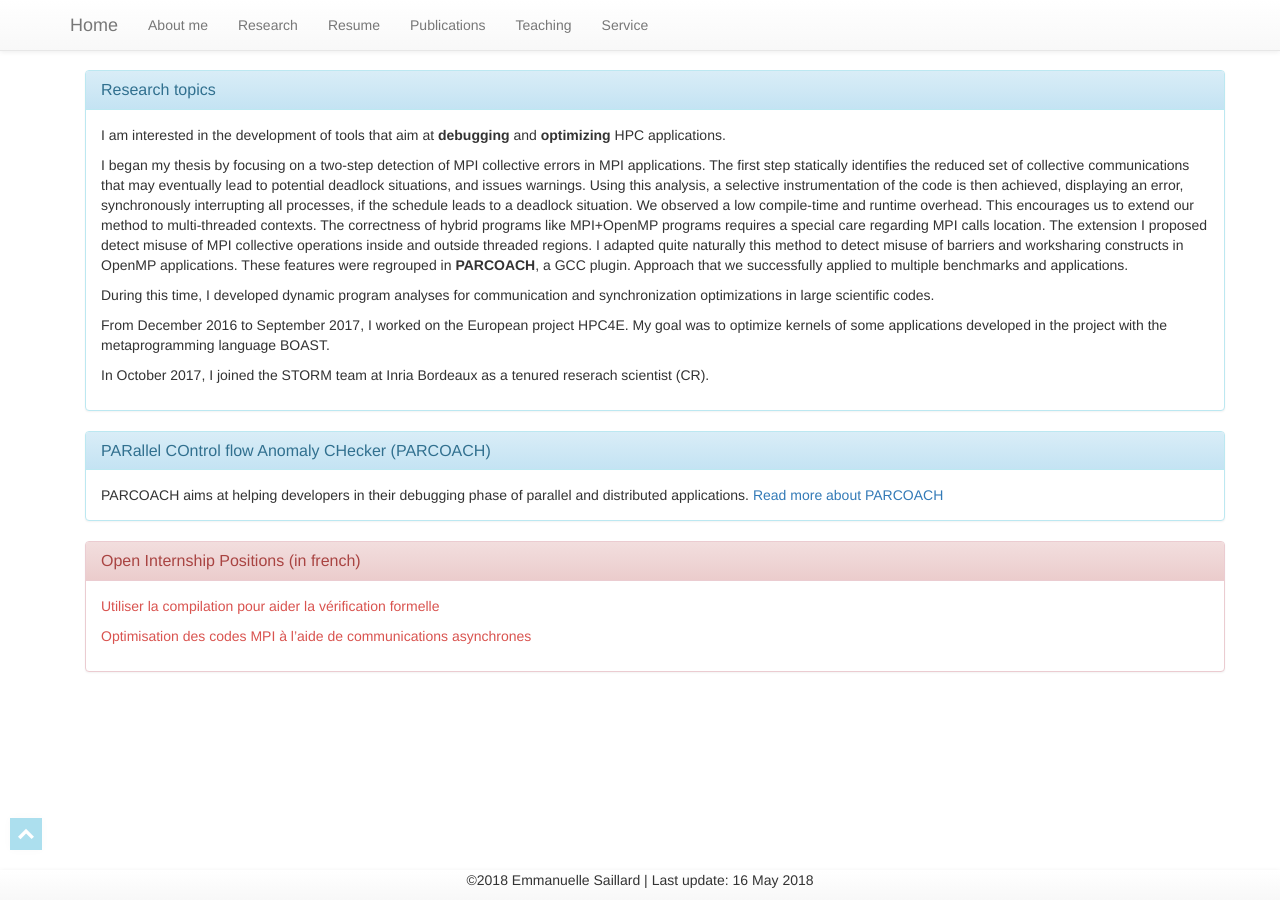
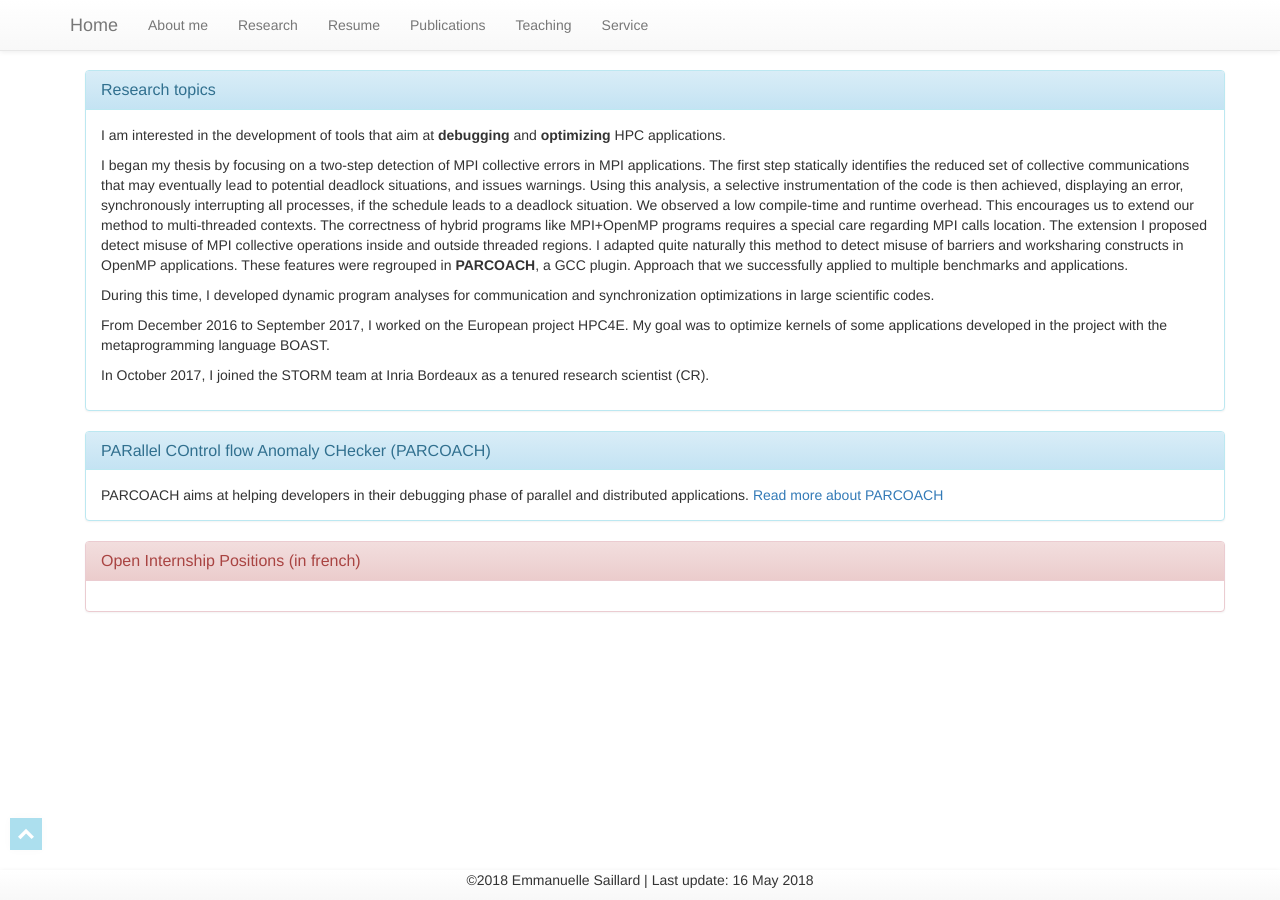
Before and after one commit to esaillar/manou, a Jekyll site: the page built from research.md, in a window 1280 px wide. Built offline with Jekyll 4.4.1, drawn with Linux system fonts in a browser that asks for light colours.

```diff
--- a/research.md
+++ b/research.md
@@ -24,7 +24,7 @@ During this time, I developed dynamic program analyses for communication and syn
 
 From December 2016 to September 2017, I worked on the European project HPC4E. My goal was to optimize kernels of some applications developed in the project with the metaprogramming language BOAST.
 
-In October 2017, I joined the STORM team at Inria Bordeaux as a tenured reserach scientist (CR).
+In October 2017, I joined the STORM team at Inria Bordeaux as a tenured research scientist (CR).
 
   </div>
 </div>
@@ -48,7 +48,5 @@ PARCOACH aims at helping developers in their debugging phase of parallel and dis
     <h3 class="panel-title">Open Internship Positions (in french)</h3>
   </div>
   <div class="panel-body">
-<p  markdown="1"><a href="https://team.inria.fr/storm/sujet-de-stage-2018-utiliser-la-compilation-pour-aider-la-verification-formelle/" target="_blank"><font color="#d9534f">Utiliser la compilation pour aider la vérification formelle </font></a></p>
-<p  markdown="1"><a href="https://team.inria.fr/storm/sujet-de-stage-2018-optimisation-des-codes-mpi-a-laide-de-communications-asynchrones/" target="_blank"><font color="#d9534f">Optimisation des codes MPI à l’aide de communications asynchrones </font></a></p>
   </div>
 </div>
```
Also changed, not shown: index.md (+1 -1 lines).
